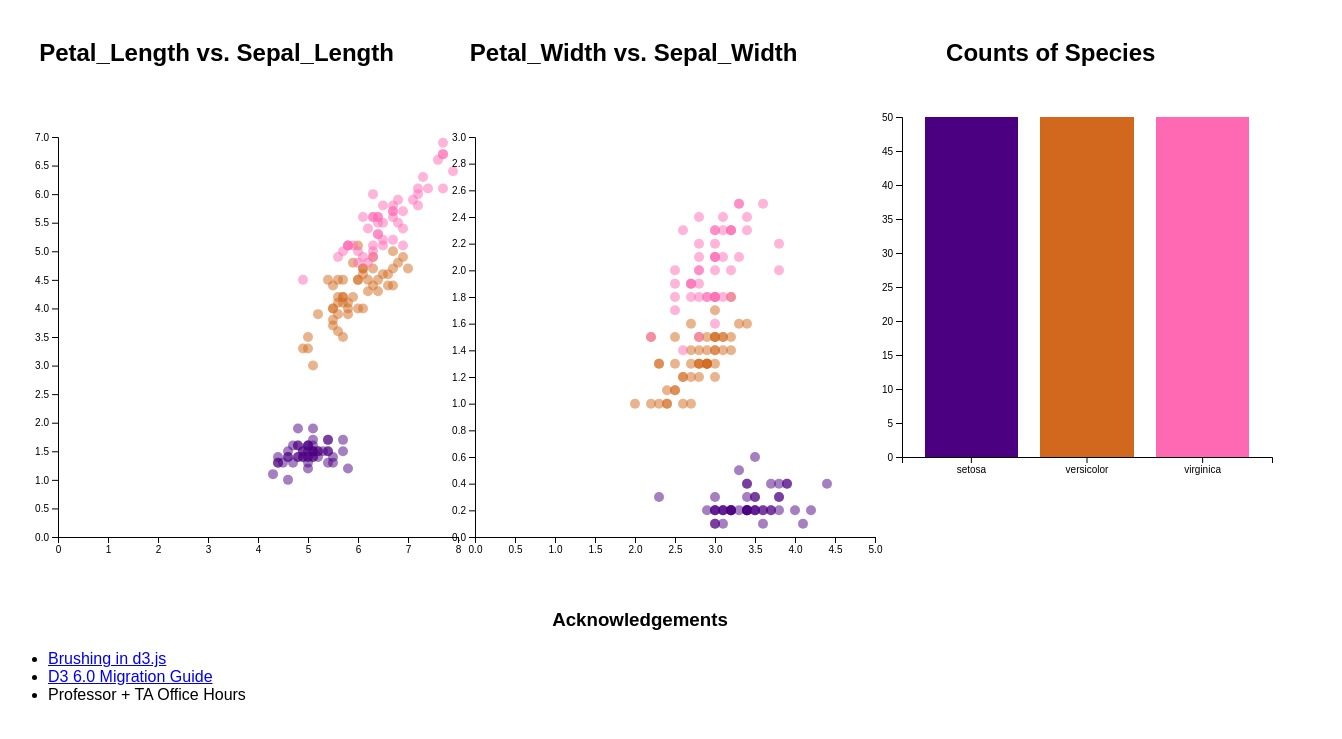
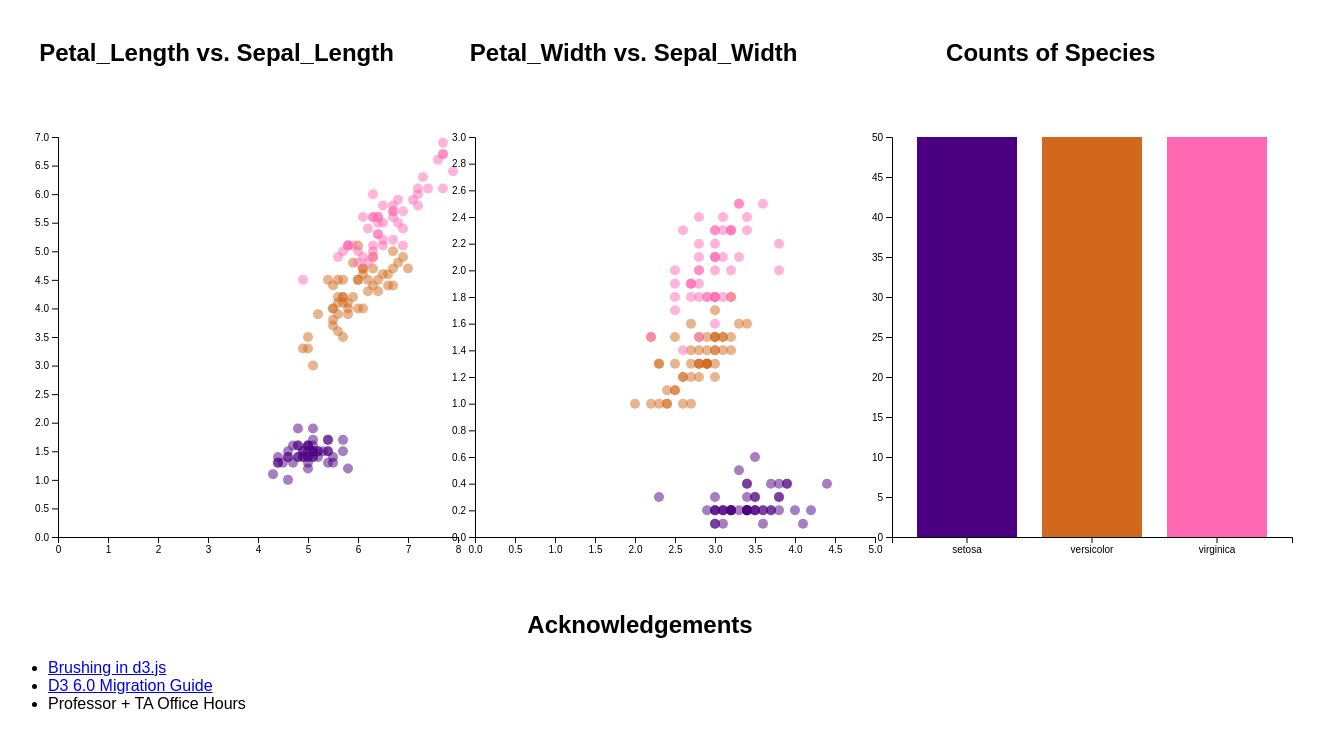
Before and after one commit to DS4200-S23-Class/hw-06-jenny-and-jethro-1, a plain HTML site: page index.html in a window 1280 px wide. Shown: the part 61-800 px from the top of the page, 1342 px wide, since content can reach past the window. Drawn offline with Linux system fonts and the light colour scheme.

Commit message:
adjusted bar margins + ack title size

```diff
--- a/index.html
+++ b/index.html
@@ -47,7 +47,7 @@
 
 
 <!-- Create new section for resources used -->
-<h3 class="centered" id="acknowledgements">Acknowledgements</h3>
+<h2 class="centered" id="acknowledgements">Acknowledgements</h2>
 
     <!-- Listing the resources used -->
     <div id="ack">
--- a/main.js
+++ b/main.js
@@ -30,11 +30,11 @@ const SCATTER_VIS_WIDTH = SCATTER_FRAME_WIDTH - SCATTER_PLOT_MARGINS.left - SCAT
 // Set up bar graph
 
 // Set margins for bar graph
-const BAR_CHART_MARGINS = {top: 30, right: 30, bottom:30, left: 60};
+const BAR_CHART_MARGINS = {top: 50, right: 50, bottom:50, left: 50};
 
 // Set frame dimensions for bar graph
-const BAR_FRAME_WIDTH = 460 - BAR_CHART_MARGINS.left - BAR_CHART_MARGINS.right;
-const BAR_FRAME_HEIGHT = 400 - BAR_CHART_MARGINS.top - BAR_CHART_MARGINS.bottom;
+const BAR_FRAME_WIDTH = 500 - BAR_CHART_MARGINS.left - BAR_CHART_MARGINS.right;
+const BAR_FRAME_HEIGHT = 500 - BAR_CHART_MARGINS.top - BAR_CHART_MARGINS.bottom;
 
 // Create frame for bar graph (Count of Species)
 const FRAME3 = d3.select("#vis3")
```
